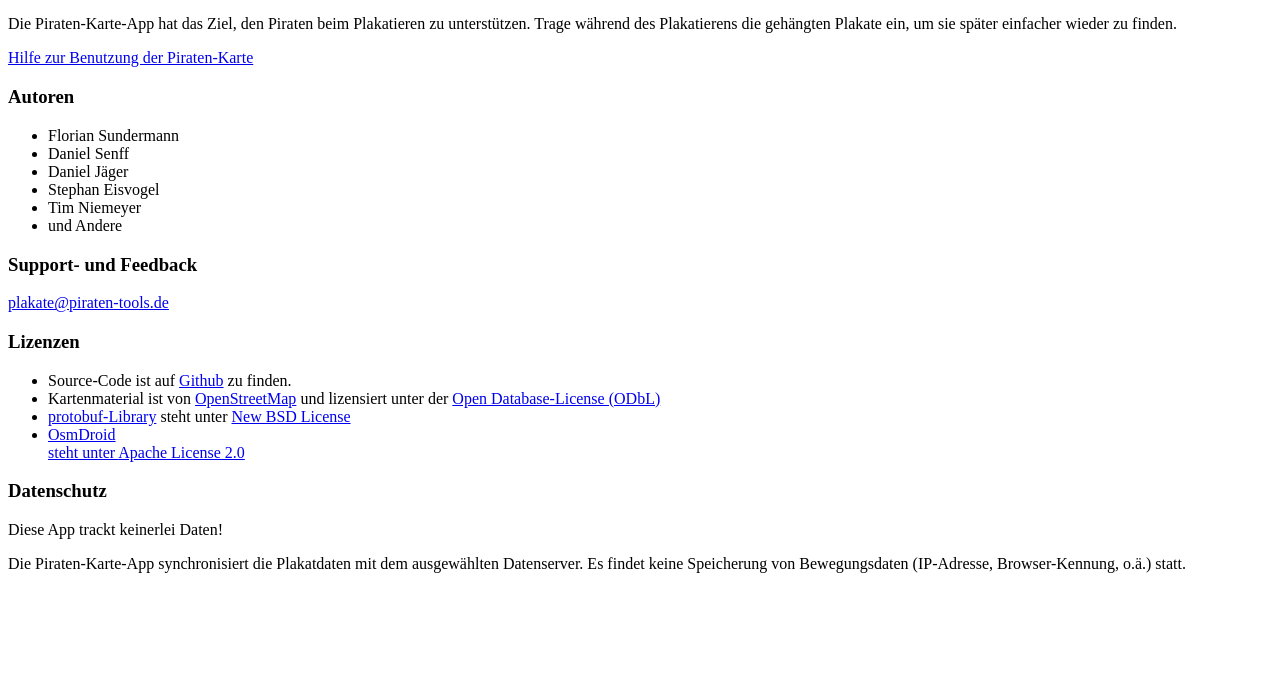
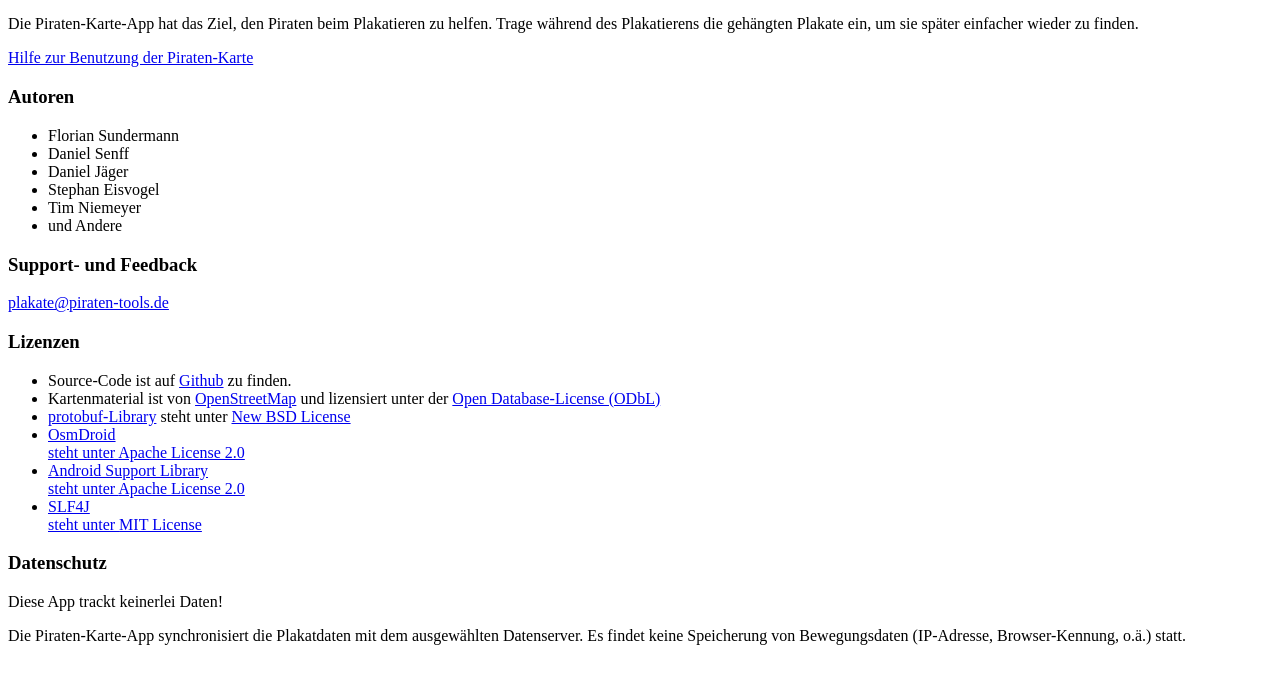
Before and after one commit to boombuler/piraten_map_app, a plain HTML site: page assets/about/index.html in a window 1280 px wide. Shown: the part 44-728 px from the top of the page. Drawn offline with Linux system fonts and the light colour scheme.

Commit message:
Lizenzen ergänzt und OsmDroid-Adresse aktualisiert

```diff
--- a/assets/about/index.html
+++ b/assets/about/index.html
@@ -9,7 +9,7 @@
 <body>
 
 <h3>Über Piraten-Karte</h3>
-<p>Die Piraten-Karte-App hat das Ziel, den Piraten beim Plakatieren zu unterstützen. Trage während des Plakatierens die gehängten Plakate ein, um sie später einfacher wieder zu finden.</p>
+<p>Die Piraten-Karte-App hat das Ziel, den Piraten beim Plakatieren zu helfen. Trage während des Plakatierens die gehängten Plakate ein, um sie später einfacher wieder zu finden.</p>
 
 <p><a href="http://wiki.piratenpartei.de/NRW:Plakatkarte">Hilfe zur Benutzung der Piraten-Karte</a></p>
 
@@ -33,7 +33,9 @@
 <li>Source-Code ist auf <a href="https://github.com/boombuler/piraten_map_app">Github</a> zu finden.</a>
 <li>Kartenmaterial ist von <a href="http://openstreetmap.org">OpenStreetMap</a> und lizensiert unter der <a href="http://opendatacommons.org/licenses/odbl/">Open Database-License (ODbL)</a></li>
 <li><a href="https://code.google.com/p/protobuf/">protobuf-Library</a> steht unter <a href="http://opensource.org/licenses/BSD-3-Clause">New BSD License</a></li>
-<li><a href="https://code.google.com/p/osmdroid/">OsmDroid</li> steht unter <a href="http://www.apache.org/licenses/LICENSE-2.0">Apache License 2.0</a></li>
+<li><a href="https://github.com/osmdroid/osmdroid/">OsmDroid</li> steht unter <a href="http://www.apache.org/licenses/LICENSE-2.0">Apache License 2.0</a></li>
+<li><a href="https://developer.android.com/tools/support-library/index.html">Android Support Library</li> steht unter <a href="http://www.apache.org/licenses/LICENSE-2.0">Apache License 2.0</a></li>
+<li><a href="https://github.com/qos-ch/slf4j">SLF4J</li> steht unter <a href="http://www.slf4j.org/license.html">MIT License</a></li>
 </ul>
 
 <!--<h3>Benutzte Bibliotheken</h3>
```
